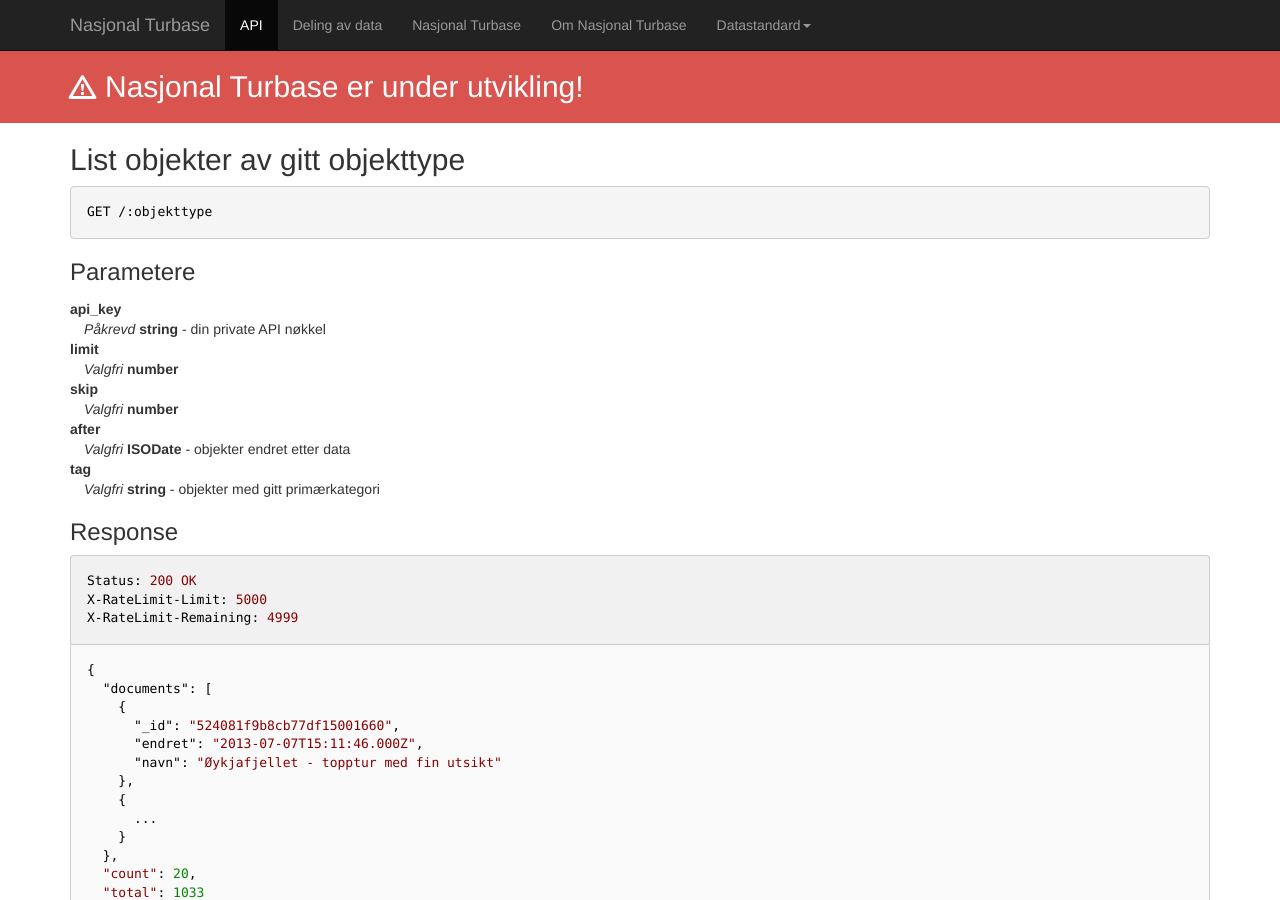
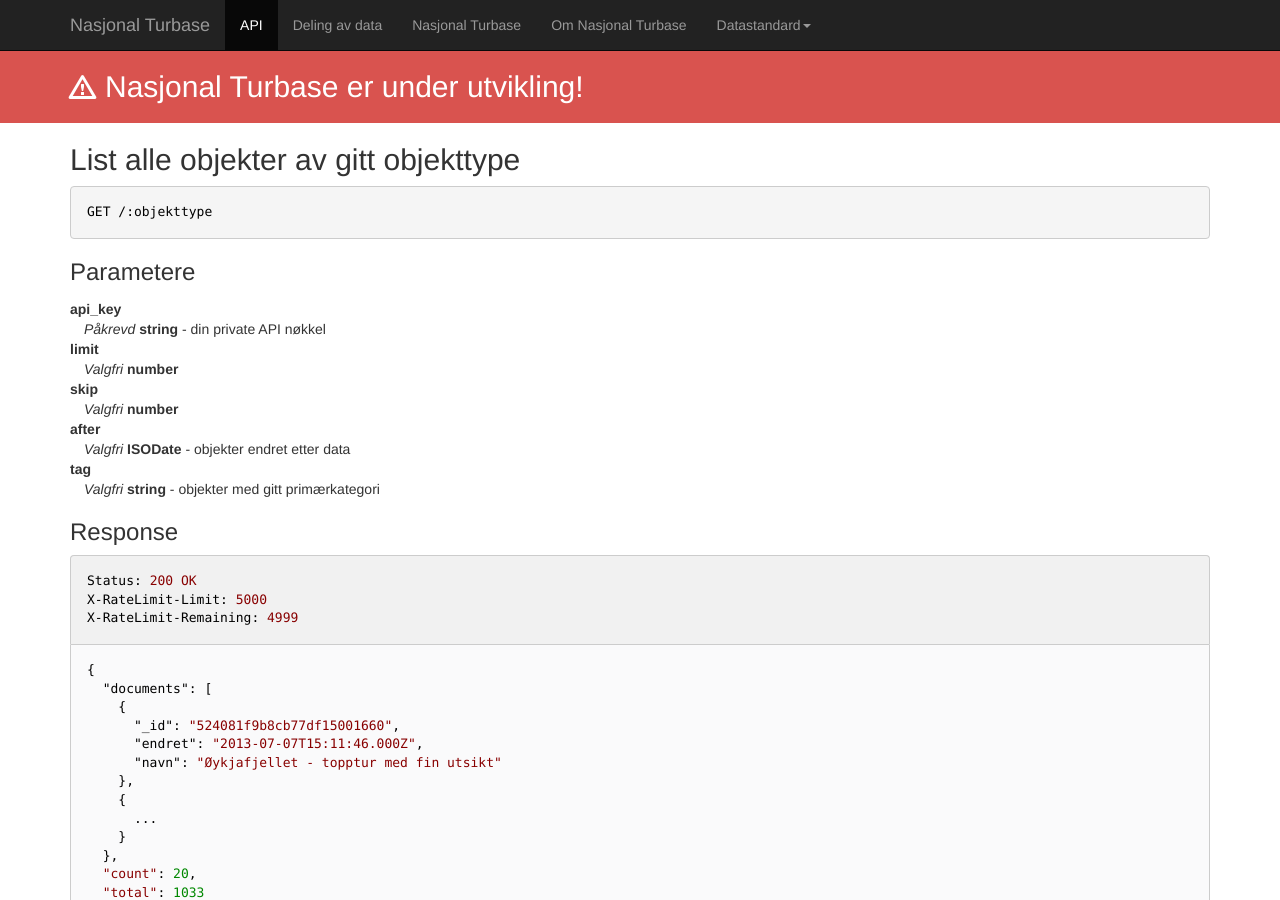
Before and after one commit to Turbasen/www.nasjonalturbase.no, a Jekyll site: the page built from api.html, in a window 1280 px wide and 900 px high. Built offline with Jekyll 4.4.1, drawn with Linux system fonts in a browser that asks for light colours; nearby versions of some CDN libraries; Markdown is read by kramdown in place of the engine named in the settings.

Commit message:
Minor change to GET /:objekttype doc

```diff
--- a/_data/api.yml
+++ b/_data/api.yml
@@ -1,4 +1,4 @@
-- title: List objekter av gitt objekttype
+- title: List alle objekter av gitt objekttype
   request: GET /:objekttype
   params: !!omap
     - name: api_key
```
